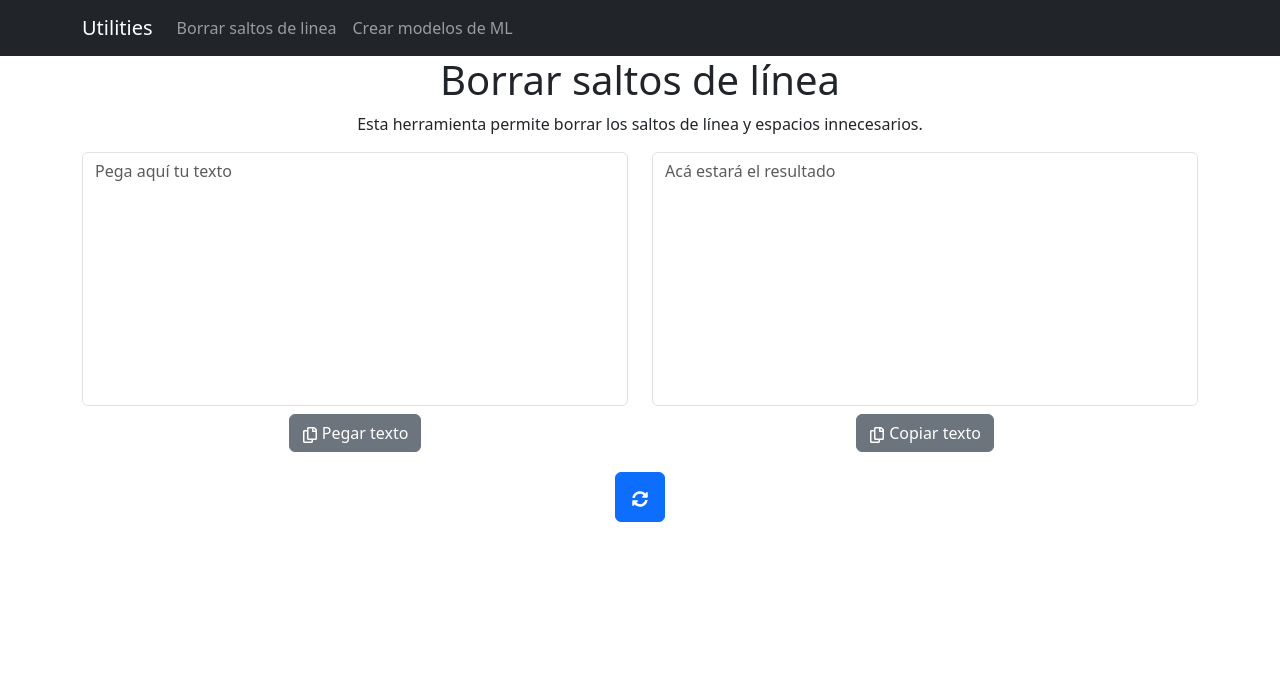
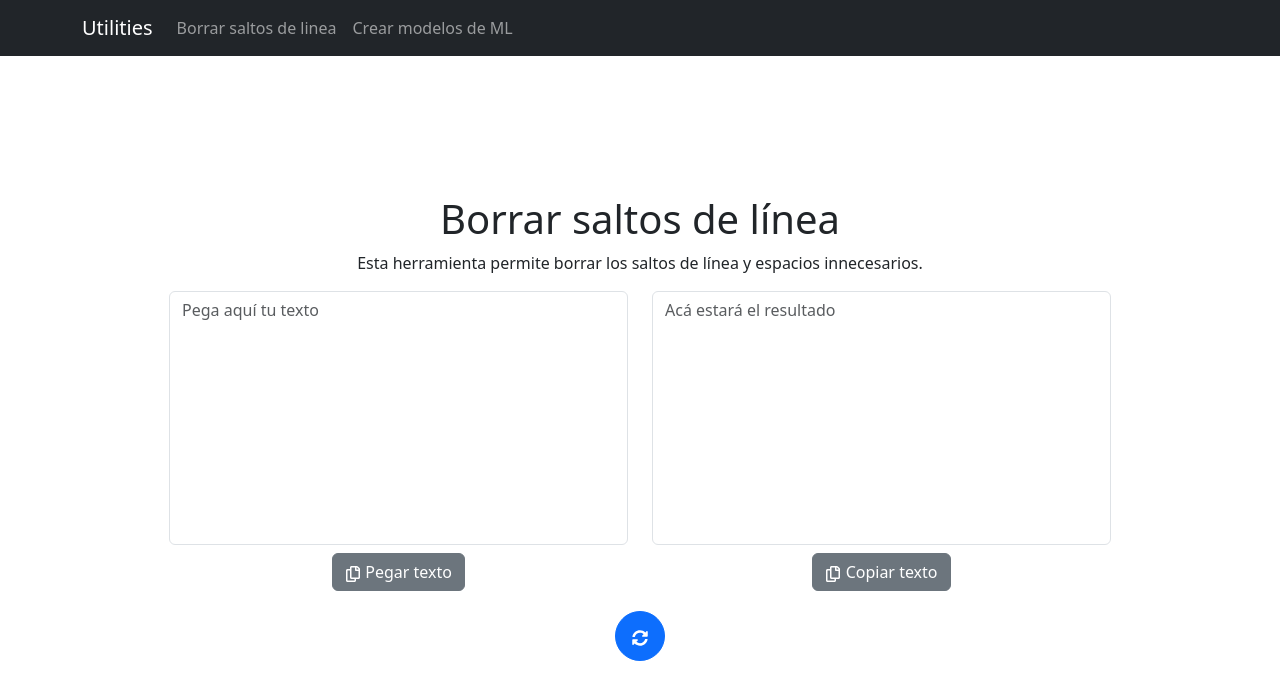
Before and after one commit to Luisfetoga2/Utilities, a React (Create React App) app in the folder front/: page /saltosLinea in a window 1280 px wide. Shown: the top 700 px of the page. Built offline with nearby package versions, Linux system fonts and the light colour scheme.

Commit message:
SaltosLinea Fix and Completed

```diff
--- a/front/src/components/saltosLinea.js
+++ b/front/src/components/saltosLinea.js
@@ -1,13 +1,12 @@
 import React, { useState } from "react";
 import Container from "react-bootstrap/esm/Container";
-import { FaSyncAlt, FaRegCopy, FaCheck } from "react-icons/fa"; // Importar íconos necesarios
-import './styles.css'; // Importar el CSS para los estilos personalizados
+import { FaSyncAlt, FaRegCopy, FaCheck } from "react-icons/fa";
 
 function SaltosLinea() {
     const [textoOriginal, setTextoOriginal] = useState("");
     const [textoTransformado, setTextoTransformado] = useState("");
-    const [copiado, setCopiado] = useState(false); // Controla el estado del botón Copiar
-    const [pegado, setPegado] = useState(false); // Controla el estado del botón Pegar
+    const [copiado, setCopiado] = useState(false);
+    const [pegado, setPegado] = useState(false);
 
     function borrarSaltosLinea(texto) {
         const textoProcesado = texto
@@ -53,9 +52,10 @@
     };
 
     return (
-        <Container>
-            <h1>Borrar saltos de línea</h1>
-            <p>Esta herramienta permite borrar los saltos de línea y espacios innecesarios.</p>
+        <Container fluid className="d-flex justify-content-center align-items-center" style={{ minHeight: 'calc(100vh - 56px)' }}>
+            <div className="w-75">
+                <h1 className="text-center">Borrar saltos de línea</h1>
+                <p className="text-center">Esta herramienta permite borrar los saltos de línea y espacios innecesarios.</p>
                 <div className="row mb-3">
                     <div className="col">
                         <textarea
@@ -91,9 +91,10 @@
                     </div>
                 </div>
                 <div className="d-flex justify-content-center mt-3">
-                <button className="btn btn-primary btn-round" onClick={handleReiniciar}>
+                    <button className="btn btn-primary" onClick={handleReiniciar} style={{ borderRadius: '50%', width: '50px', height: '50px' }}>
                         <FaSyncAlt />
                     </button>
+                </div>
             </div>
         </Container>
     );
```
Lines whose indentation alone changed are shown as unchanged.
